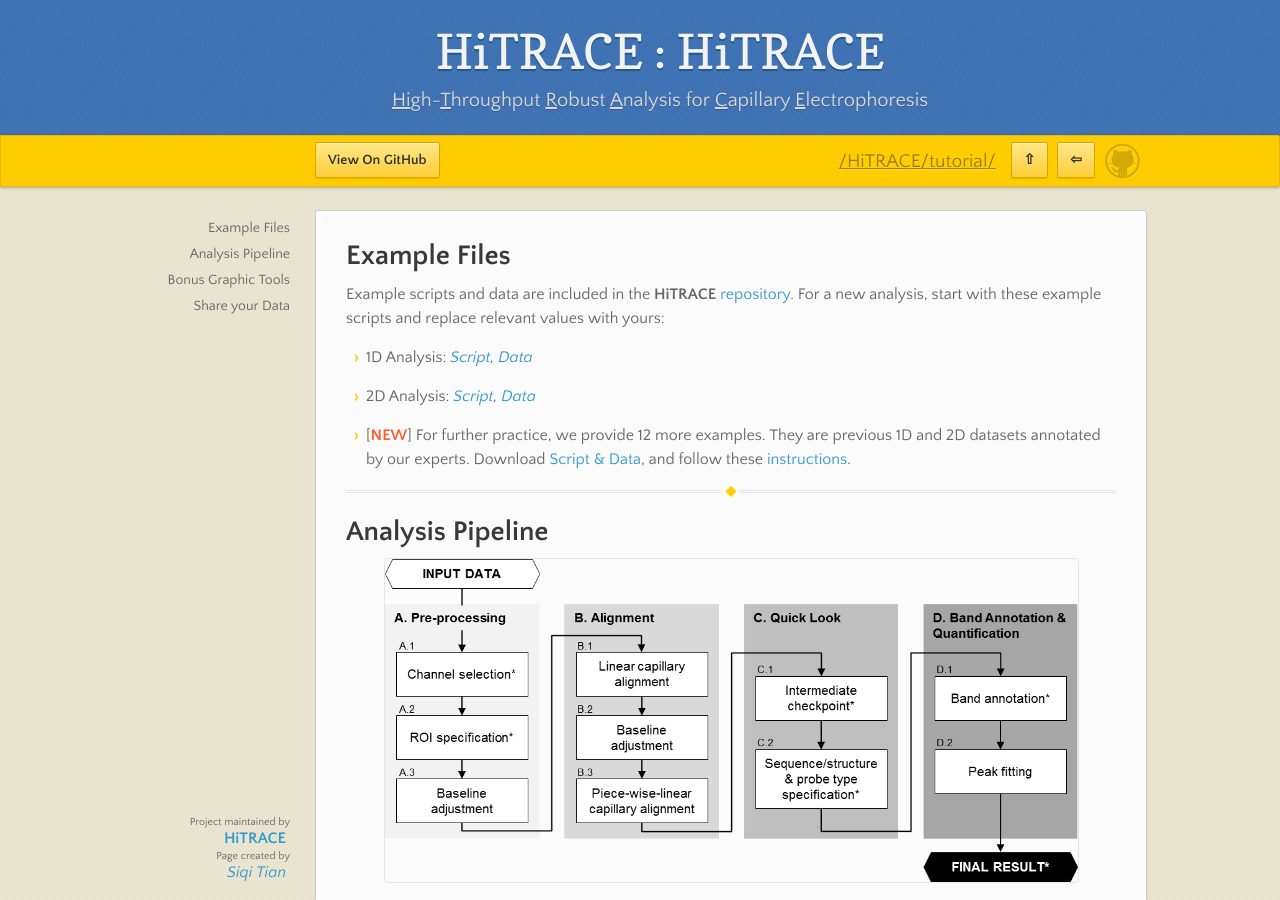
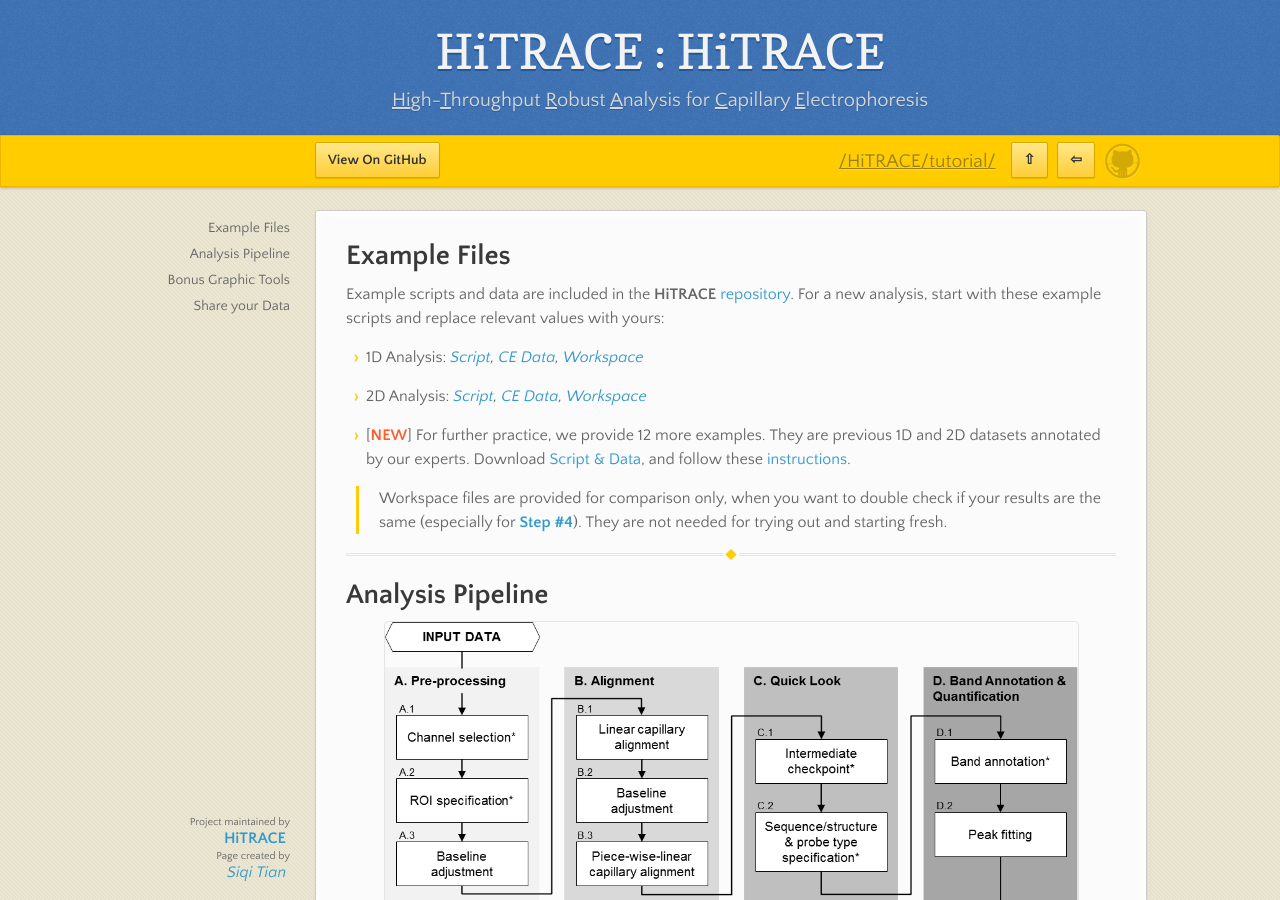
Before and after one commit to hitrace/hitrace.github.io, a Jekyll site: the page built from hitrace/tutorial.md, in a window 1280 px wide and 900 px high. Built offline with Jekyll 4.4.1, drawn with Linux system fonts in a browser that asks for light colours.

Commit message:
add .mat example links

```diff
--- a/hitrace/tutorial.md
+++ b/hitrace/tutorial.md
@@ -7,11 +7,13 @@
 ## Example Files
 Example scripts and data are included in the **HiTRACE** [repository](https://github.com/hitrace/HiTRACE/). For a new analysis, start with these example scripts and replace relevant values with yours:
 
-* 1D Analysis: _[Script](https://github.com/hitrace/HiTRACE/blob/master/Examples/example_pfl_1D.m), [Data](https://github.com/hitrace/HiTRACE/blob/master/Examples/data_pfl_1D.zip)_
+* 1D Analysis: _[Script](https://github.com/hitrace/HiTRACE/blob/master/Examples/example_pfl_1D.m), [CE Data](https://github.com/hitrace/HiTRACE/blob/master/Examples/data_pfl_1D.zip), [Workspace](https://github.com/hitrace/HiTRACE/blob/master/Examples/example_pfl_1D.mat)_
 
-* 2D Analysis: _[Script](https://github.com/hitrace/HiTRACE/blob/master/Examples/example_pfl_2D.m), [Data](https://github.com/hitrace/HiTRACE/blob/master/Examples/data_pfl_2D.zip)_
+* 2D Analysis: _[Script](https://github.com/hitrace/HiTRACE/blob/master/Examples/example_pfl_2D.m), [CE Data](https://github.com/hitrace/HiTRACE/blob/master/Examples/data_pfl_2D.zip), [Workspace](https://github.com/hitrace/HiTRACE/blob/master/Examples/example_pfl_2D.mat)_
 
 * [**NEW**{: style="color:#ff5c2b;"}] For further practice, we provide 12 more examples. They are previous 1D and 2D datasets annotated by our experts. Download [Script &amp; Data](https://rmdb.stanford.edu/site_data/HiTRACE_more_practice.zip), and follow these [instructions](practice/).
+
+> Workspace files are provided for comparison only, when you want to double check if your results are the same (especially for [**Step #4**](step_4/)). They are not needed for trying out and starting fresh.
 
 <hr/>
 ## Analysis Pipeline
```
